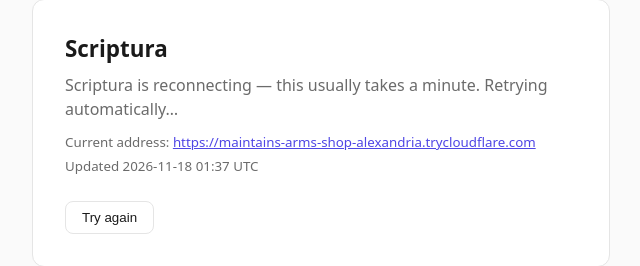
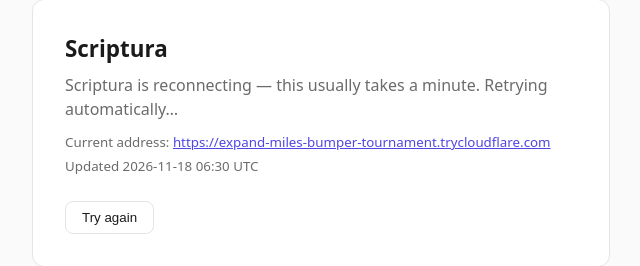
Before and after one commit to Ro-wdy/scriptura-link, a plain HTML site: page index.html in a window 1280 px wide. Shown: the part 267-533 px from the top of the page, 319-959 px from the left. Drawn offline with Linux system fonts and the light colour scheme; no server answers.

Commit message:
Tunnel address is now https://expand-miles-bumper-tournament.trycloudflare.com

```diff
--- a/index.html
+++ b/index.html
@@ -24,7 +24,7 @@
 <main>
   <h1>Scriptura</h1>
   <p id="status"><span class="spinner"></span>Checking whether the app is up…</p>
-  <p><small>Current address: <a id="link" href="https://maintains-arms-shop-alexandria.trycloudflare.com">https://maintains-arms-shop-alexandria.trycloudflare.com</a><br>Updated 2026-11-18 01:37 UTC</small></p>
+  <p><small>Current address: <a id="link" href="https://expand-miles-bumper-tournament.trycloudflare.com">https://expand-miles-bumper-tournament.trycloudflare.com</a><br>Updated 2026-11-18 06:30 UTC</small></p>
   <button id="retry" hidden type="button">Try again</button>
 </main>
 <script>
@@ -49,7 +49,7 @@
      republishes within a minute or two), so this retries on its own rather
      than making the visitor keep pressing a button. */
   var RAW = "https://raw.githubusercontent.com/Ro-wdy/scriptura-link/main/current.txt";
-  var BAKED = "https://maintains-arms-shop-alexandria.trycloudflare.com";
+  var BAKED = "https://expand-miles-bumper-tournament.trycloudflare.com";
   var statusEl = document.getElementById("status");
   var linkEl = document.getElementById("link");
   var retryEl = document.getElementById("retry");
```
Also changed, not shown: current.txt.
